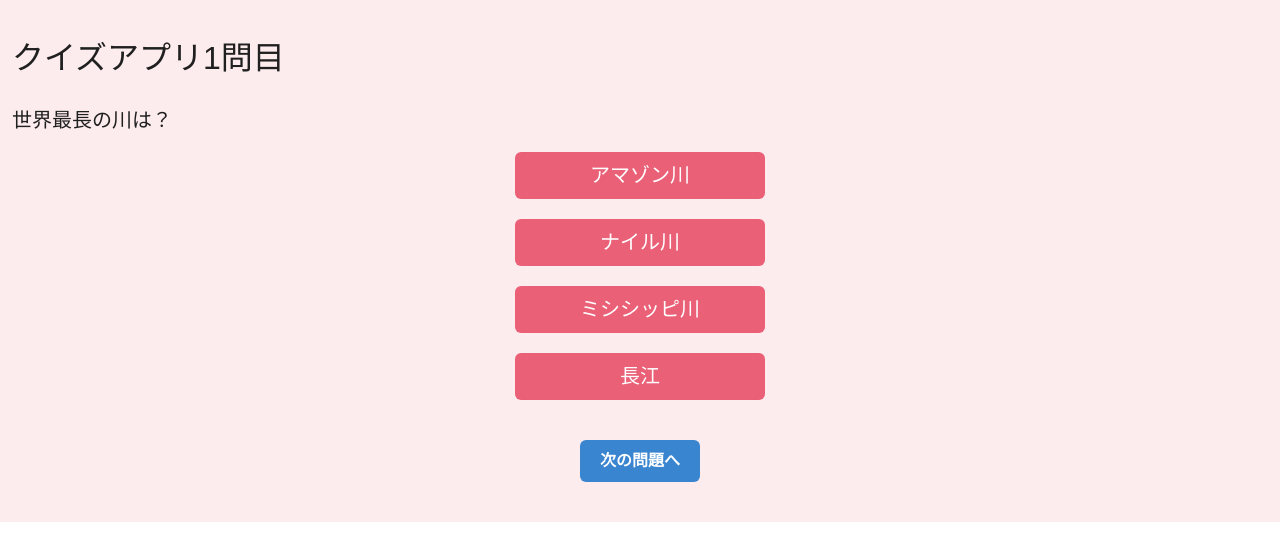
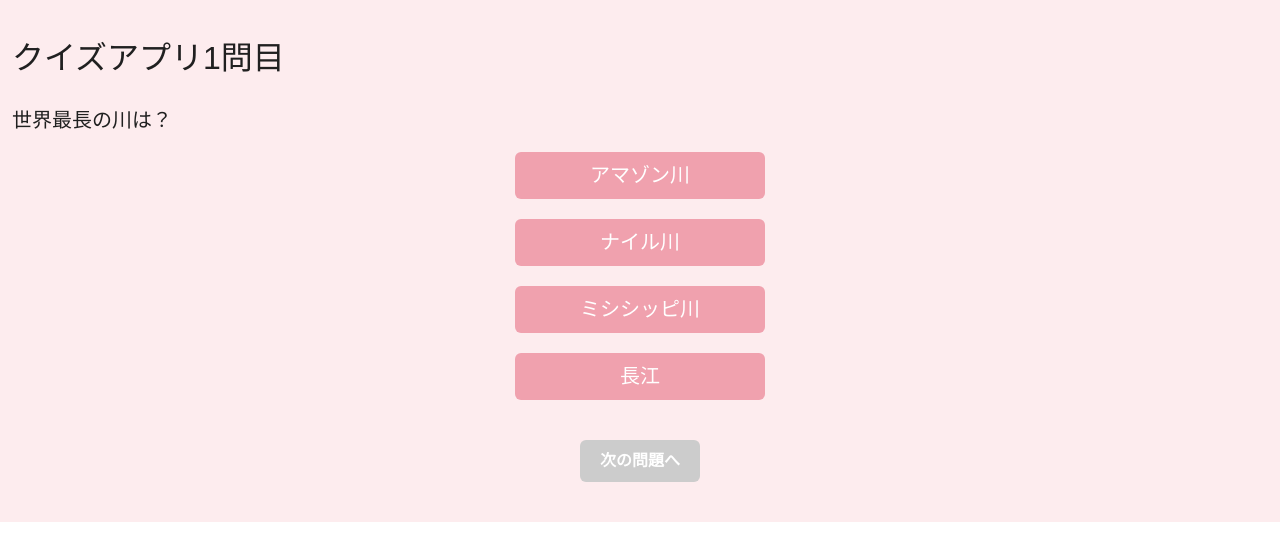
Before and after one commit to toraguitar/quiz-app, a Next.js app: page / in a window 1280 px wide. Shown: the top 560 px of the page. Built offline with nearby package versions, Linux system fonts and the light colour scheme.

Commit message:
クリックイベントの実装、クリックしたら色が変わる、次の問題ボタンを押すとスコアが増える

```diff
--- a/src/app/page.tsx
+++ b/src/app/page.tsx
@@ -13,6 +13,8 @@ type Question = {
 export default function QuizApp() {
   const [questions, setQuestions] = useState<Question[]>([]);
   const [currentQuestionIndex, setCurrentQuestionIndex] = useState(0);
+  const [selectedAnswer, setSelectedAnswer] = useState('');
+  const [score, setScore] = useState(0);
 
   /**
    * 問題番号をランダムに3つ出す
@@ -33,6 +35,9 @@ export default function QuizApp() {
     return numList;
   };
 
+  /**
+   * ランダムに生成した番号を元にクイズをセットする
+   */
   useEffect(() => {
     const quizList: Question[] = [];
     const numberList = getNumbers();
@@ -41,6 +46,15 @@ export default function QuizApp() {
     }
     setQuestions(quizList);
   }, []);
+
+  // 回答選択のハンドラー
+  const handleAnswerSelect = (answer: string) => {
+    setSelectedAnswer(answer);
+  }
+
+  const handleNextQuestion = () => {
+      setScore(score + 1);
+  }
 
   const currentQuestion = questions[currentQuestionIndex];
 
@@ -55,12 +69,14 @@ export default function QuizApp() {
       <ul className="quizApp__list">
       {currentQuestion.options.map((option, index) => (
         <li key={index}>
-          <button type="button" className="quizApp__listButton" key={index}>
-            <label key={index}>
+          <button type="submit" className="quizApp__listButton" key={index}>
+            <label className="quizApp__listLabel" key={index}>
               <input
                 type="radio"
                 name="answer"
                 value={option}
+                checked={selectedAnswer === option}
+                onChange={() => handleAnswerSelect(option)}
               />
               {option}
             </label>
@@ -68,7 +84,7 @@ export default function QuizApp() {
         </li>
       ))}
       </ul>
-      <button className="quizApp__nextButton">
+      <button className="quizApp__nextButton" onClick={handleNextQuestion} disabled={selectedAnswer === ''}>
         次の問題へ
       </button>
     </div>
--- a/src/styles/style.css
+++ b/src/styles/style.css
@@ -22,13 +22,20 @@
   gap: 20px;
 }
 .quizApp__listButton {
-  padding: 12px 16px;
   text-align: center;
   border-radius: 6px;
   color: #ffffff;
   font-size: 20px;
   min-width: 250px;
-  background-color: #ea6077;
+  background-color: #f0a1ae;
+}
+.quizApp__listButton:has(input:checked) {
+  background-color: #e4007f;
+}
+.quizApp__listLabel {
+  display: block;
+  padding: 12px 16px;
+  width: 100%;
 }
 .quizApp__nextButton {
   display: block;
@@ -41,5 +48,9 @@
   font-size: 16px;
   background-color: #3985d0;
 }
+.quizApp__nextButton:disabled {
+  cursor: not-allowed;
+  background-color: #ccc;
+}
 
 /*# sourceMappingURL=style.css.map */
--- a/src/styles/style.scss
+++ b/src/styles/style.scss
@@ -25,13 +25,22 @@
   }
 
   &__listButton {
-    padding: 12px 16px;
     text-align: center;
     border-radius: 6px;
     color: #ffffff;
     font-size: 20px;
     min-width: 250px;
-    background-color: #ea6077;
+    background-color: #f0a1ae;
+
+    &:has(input:checked) {
+      background-color: #e4007f;
+    }
+  }
+
+  &__listLabel {
+    display: block;
+    padding: 12px 16px;
+    width: 100%;
   }
 
   &__nextButton {
@@ -44,5 +53,10 @@
     font-weight: 700;
     font-size: 16px;
     background-color: #3985d0;
+
+    &:disabled {
+      cursor: not-allowed;
+      background-color: #ccc;
+    }
   }
 }
```
Also changed, not shown: 1 other file (tests, documents, lock files or other folders).
